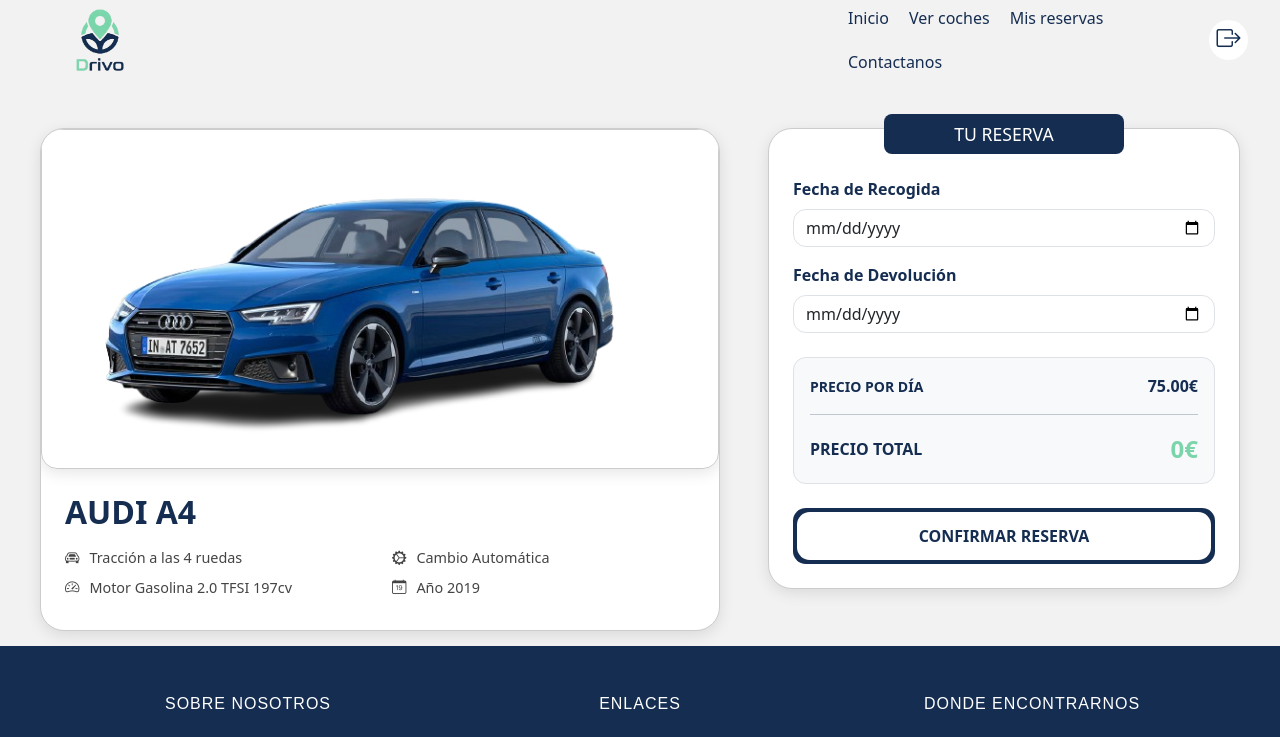
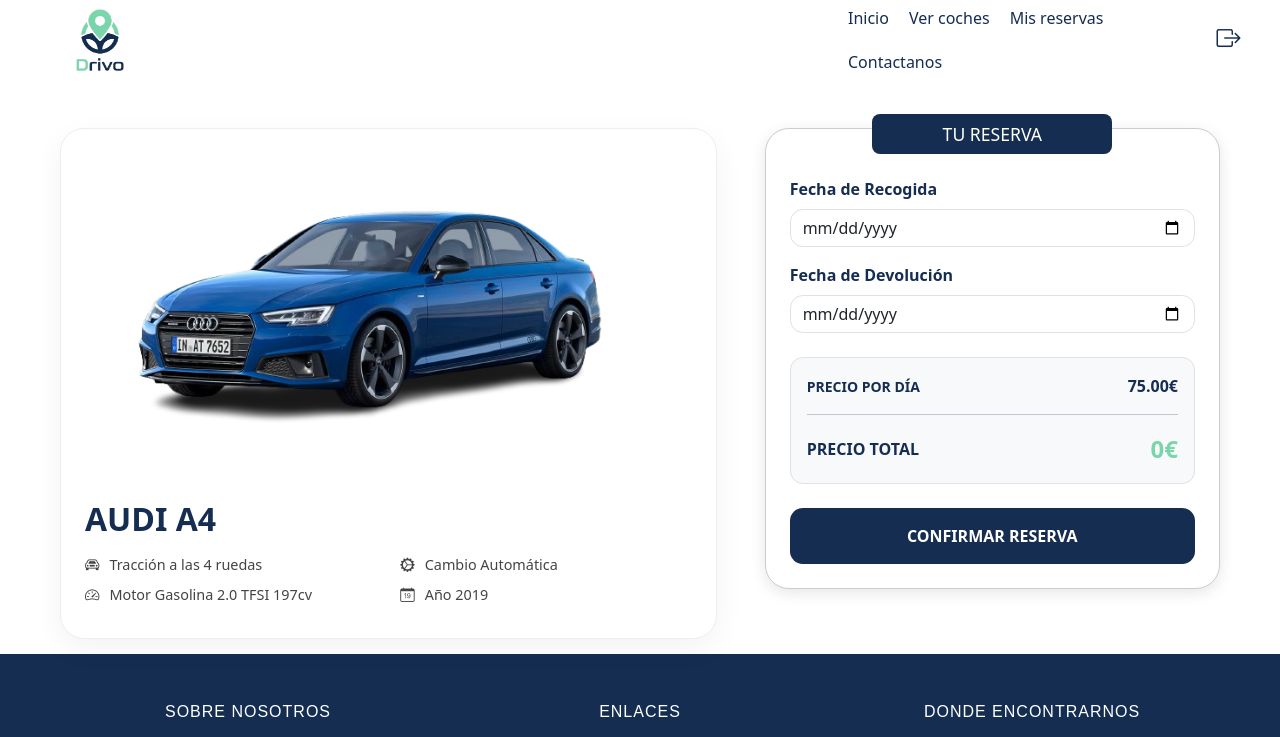
Before and after one commit to aalvarezruizgijon/Proyecto-Final, a PHP site: page /Controller/reservar.php?id=1 in a window 1280 px wide. Shown: the top 737 px of the page. Run offline with PHP 8.4, Linux system fonts and the light colour scheme; the visitor is signed in with stand-in values (Sample User, id 1); data comes from the database, SQL or seed files in the repository.

Commit message:
Mejoro el css de reservar

```diff
--- a/View/css/reservar.css
+++ b/View/css/reservar.css
@@ -1,43 +1,69 @@
-/* --- UTILIDADES GENERALES --- */
-.text-primary-drivo { color: #152D51; }
-.text-secondary-drivo { color: #7BD5AB; }
-.bg-primary-drivo { background-color: #152D51; }
-.bg-secondary-drivo { background-color: #7BD5AB; }
-.rounded-custom { border-radius: 0.8rem; }
-.rounded-custom-lg { border-radius: 1.5rem; }
-.border-transparent { border-color: rgba(255,255,255,0.2); }
-.opacity-85 { opacity: 0.85; }
-.icon-xl { font-size: 4rem; }
+body {
+    background-color: #ffffff !important;
+}
 
-/* --- VISTA RESERVA --- */
-.reserva-container { padding-top: 3rem; padding-bottom: 5rem; }
-.oferta-detalle { border-radius: 1.5rem; overflow: hidden; }
+.reserva-container {
+    background-color: #ffffff !important;
+    padding-top: 3rem;
+    padding-bottom: 5rem;
+    padding-left: 20px;
+    padding-right: 20px;
+}
+
+@media (min-width: 992px) {
+    .reserva-container {
+        padding-left: 20px;
+        padding-right: 20px;
+    }
+}
+
+
+.oferta-detalle {
+    border-radius: 1.5rem;
+    overflow: hidden;
+    background-color: #fff;
+    border: 1px solid #eee;
+    box-shadow: 0 10px 30px rgba(0,0,0,0.05) !important;
+}
+
 .modelo-reserva {
     position: absolute;
     top: -15px;
     left: 50%;
     transform: translateX(-50%);
     width: 240px;
+    z-index: 10;
 }
+
 .img-reserva {
     width: 100%;
-    border-radius: 1rem;
-    border: 1px solid #ccc;
-    box-shadow: 0 4px 15px rgba(0,0,0,0.1);
+    height: auto;
+    padding: 20px;
 }
+
 .price-summary {
     background-color: #f8f9fa;
     border-radius: 0.8rem;
     border: 1px solid #dee2e6;
 }
+
 .btn-full {
     width: 100%;
     border: none;
-    background-color: #fff;
-    color: #152D51;
+    background-color: #152D51;
+    color: #fff;
     font-weight: bold;
     padding: 12px;
     border-radius: 0.8rem;
     transition: background 0.3s;
 }
-.btn-full:hover { background-color: #7BD5AB; }
+
+.btn-full:hover {
+    background-color: #7BD5AB;
+    color: #152D51;
+}
+
+.btn-full:disabled {
+    background-color: #ccc;
+    cursor: not-allowed;
+}
```
